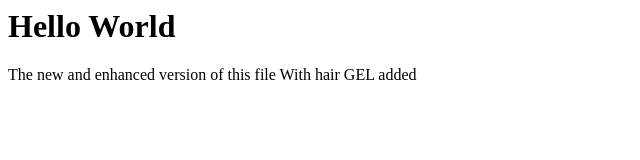
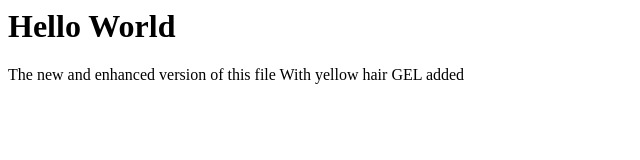
Before and after one commit to gjngeldenhuis/skyscape-simple, a plain HTML site: page files/index.html in a window 1280 px wide. Shown: the full height of the page, 0-640 px from the left. Drawn offline with Linux system fonts and the light colour scheme.

Commit message:
Adding some colour

```diff
--- a/files/index.html
+++ b/files/index.html
@@ -1,5 +1,5 @@
 <html>
   <h1> Hello World </h1>
 The new and enhanced version of this file
-With hair GEL added
+With yellow hair GEL added
 </html>
```
